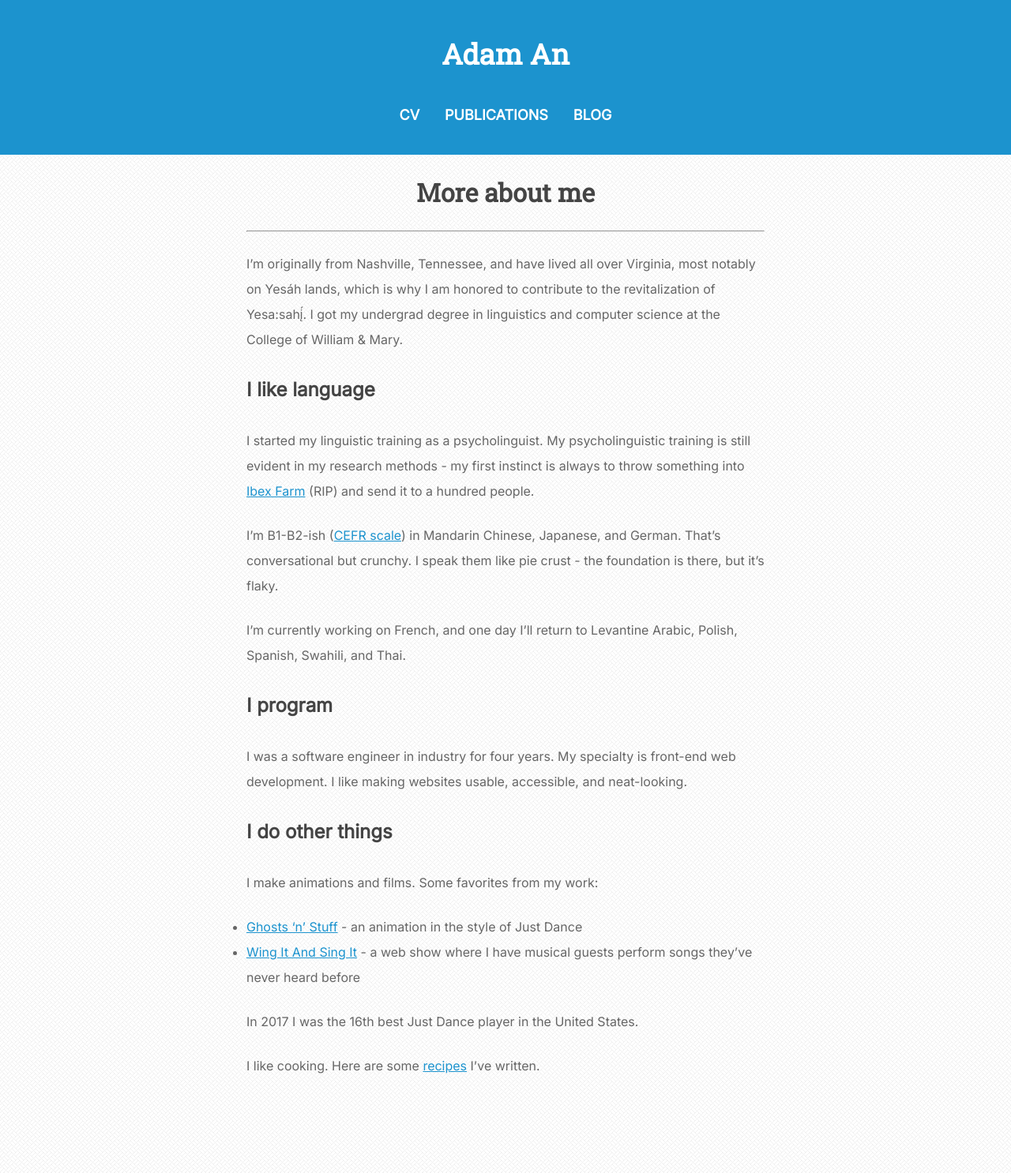
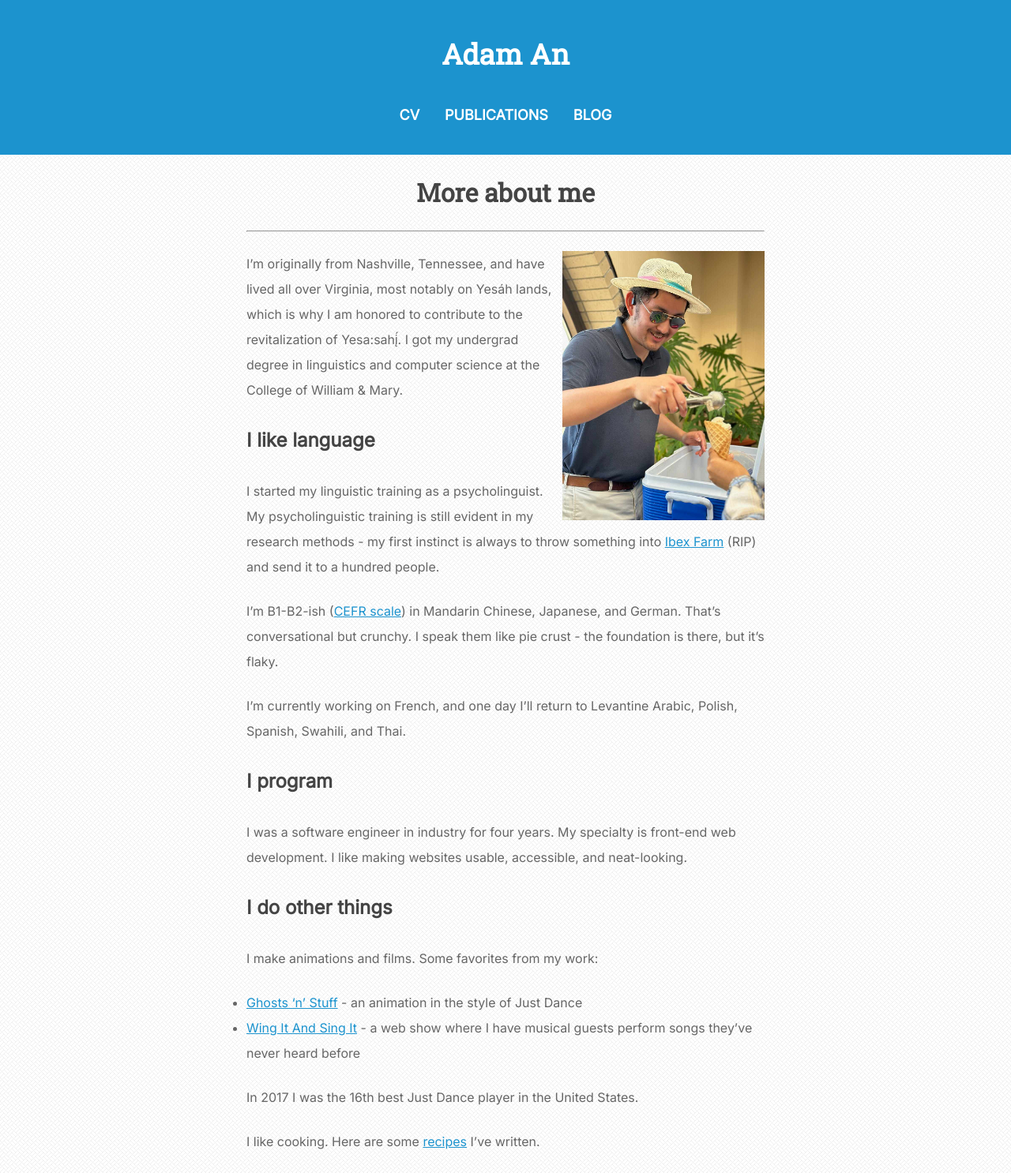
Before and after one commit to theycallmezeal/theycallmezeal.github.io, a Jekyll site: the page built from about.md, in a window 1280 px wide. Shown: the whole page at 79% size. Built offline with Jekyll 4.4.1, drawn with Linux system fonts in a browser that asks for light colours.

Commit message:
Update about.md

```diff
--- a/about.md
+++ b/about.md
@@ -1,7 +1,10 @@
 ---
 layout: default
 title: More about me
+css: index
 ---
+
+![Me serving ice cream and wearing a silly hat](./images/icecream.png)
 
 I'm originally from Nashville, Tennessee, and have lived all over Virginia, most notably on Yesáh lands, which is why I am honored to contribute to the revitalization of Yesa:sahį́. I got my undergrad degree in linguistics and computer science at the College of William & Mary.
 
```
